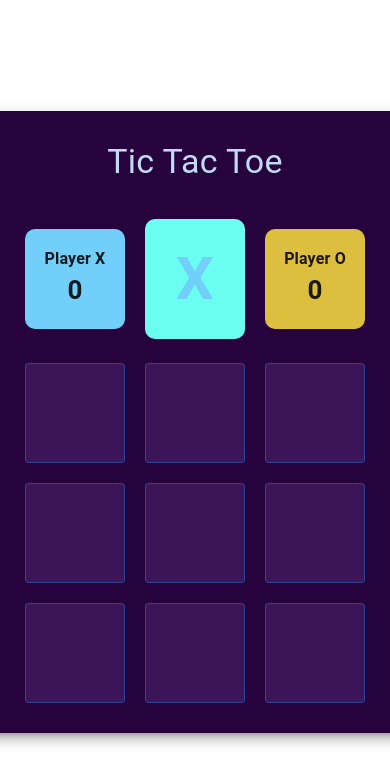
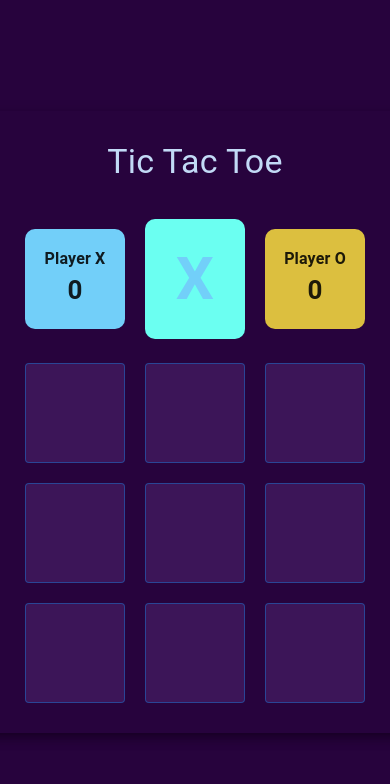
Before and after one commit to bariskahraman34/tic-tac-toe, a React (Vite) app: page / in a window 390 px wide. Shown: the top 784 px of the page. Built offline with nearby package versions, Linux system fonts and the light colour scheme.

Commit message:
fix: Updated viewport height unit to 100dvh for mobile overflow issues

```diff
--- a/src/App.css
+++ b/src/App.css
@@ -21,7 +21,8 @@ body {
   display: flex;
   align-items: center;
   justify-content: center;
-  height: 100vh;
+  height: 100dvh;
+  background-color: #27033d;
 }
 /*
   5. Improve media defaults
@@ -35,12 +36,6 @@ img, picture, video, canvas, svg {
 */
 input, button, textarea, select {
   font: inherit;
-}
-/*
-  7. Avoid text overflows
-*/
-p, h1, h2, h3, h4, h5, h6 {
-  overflow-wrap: break-word;
 }
 /*
   8. Create a root stacking context
```
